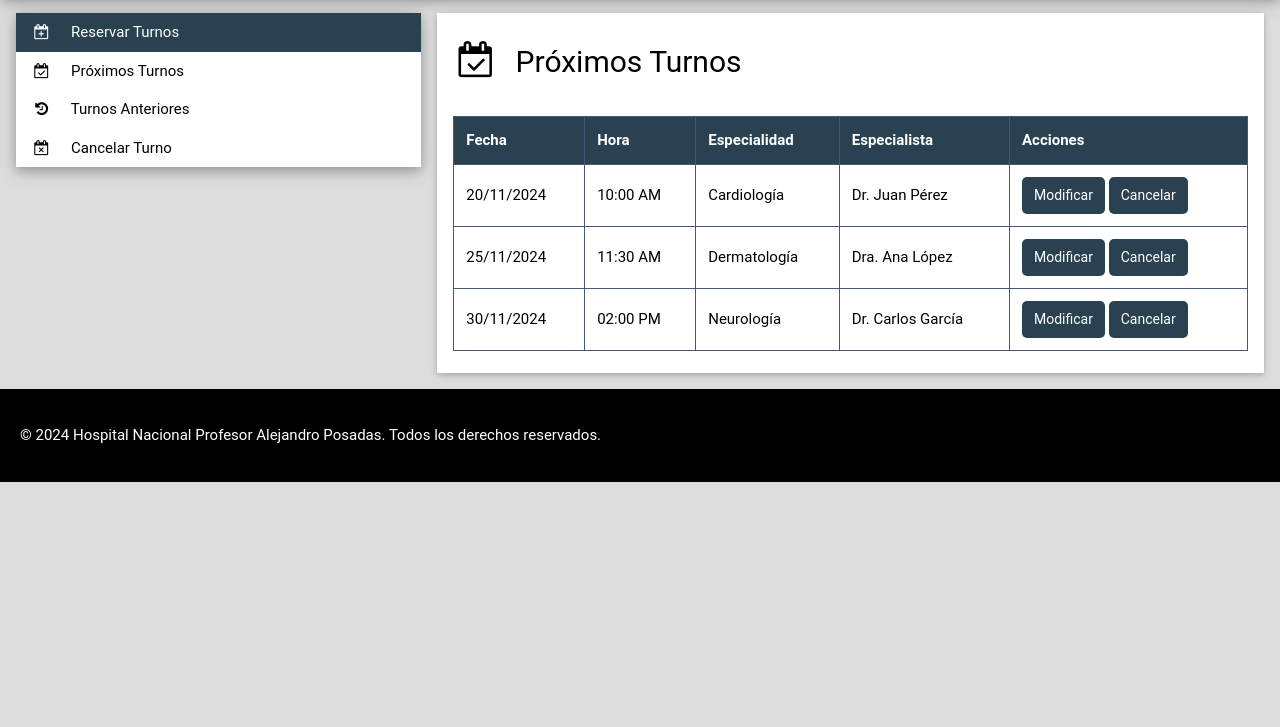
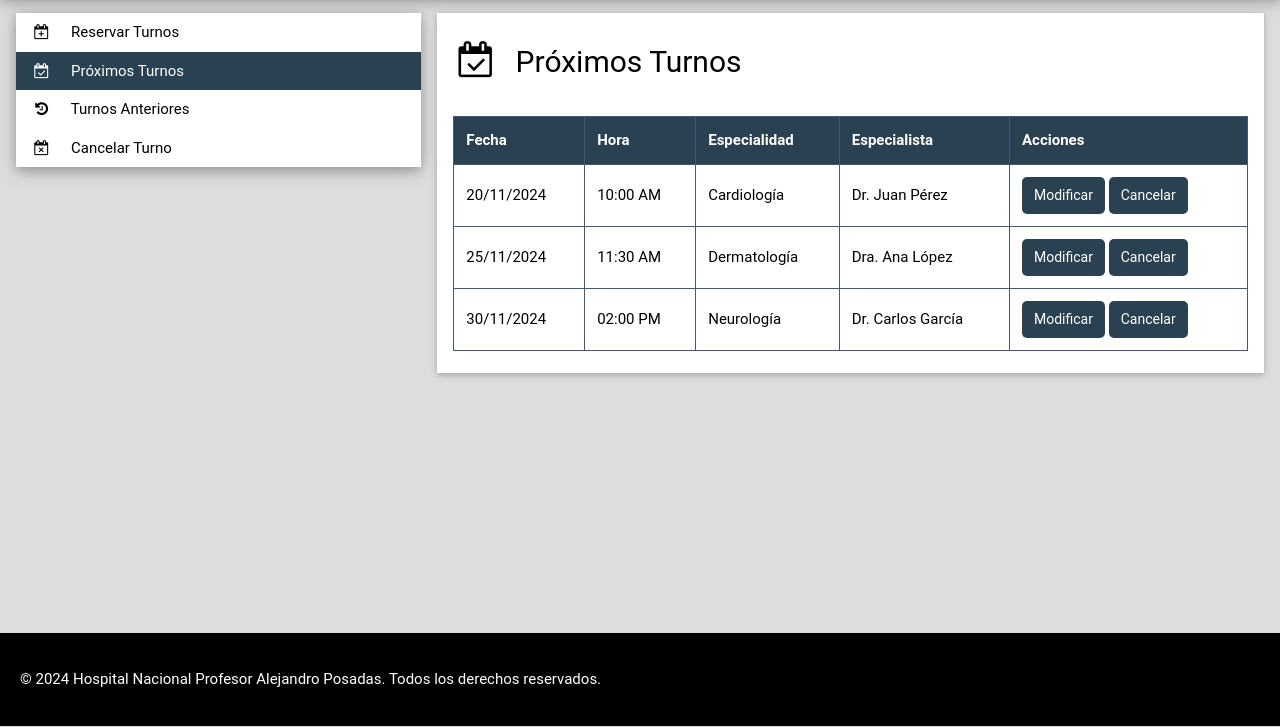
Before and after one commit to facundodm10/SistemaGestorDeTurnosHospitalPosadas, a plain HTML site: page SistemaTurnosHospitalPosadas/PRUEBA_FACUNDO/proximosTurnosFacundo.html in a window 1280 px wide. Shown: the part 73-800 px from the top of the page. Drawn offline with nearby package versions, Linux system fonts and the light colour scheme.

Commit message:
facundo psuh

```diff
--- a/SistemaTurnosHospitalPosadas/PRUEBA_FACUNDO/proximosTurnosFacundo.html
+++ b/SistemaTurnosHospitalPosadas/PRUEBA_FACUNDO/proximosTurnosFacundo.html
@@ -1,7 +1,7 @@
 <!DOCTYPE html>
 <html>
 <head>
-<title>W3.CSS Template</title>
+<title>PROXIMOS TURNOS</title>
 <meta charset="UTF-8">
 <meta name="viewport" content="width=device-width, initial-scale=1">
 <link rel="stylesheet" href="https://www.w3schools.com/w3css/4/w3.css">
@@ -99,7 +99,7 @@ body,h1,h2,h3,h4,h5,h6 {font-family: "Raleway", sans-serif}
 
 
 <!-- Header with full-height image -->
-<header class=" w3-display-container w3-grayscale-min" id="home">
+<header class=" w3-display-container w3-grayscale-min" id="home"  style="height: calc(100vh - 180px)">
     <div class="w3-content w3-margin-top" style="max-width:1400px;">
 
         <!-- The Grid -->
@@ -109,10 +109,10 @@ body,h1,h2,h3,h4,h5,h6 {font-family: "Raleway", sans-serif}
           <div class="w3-third w3-hide-small">
             <div class="w3-white w3-text-black w3-card-4 left-container">
               <div class="w3-bar-block">
-                <a href="#home" class="w3-bar-item w3-button w3-button-active w3-teall">
+                <a href="#home" class="w3-bar-item w3-button">
                   <i class="fa fa-calendar-plus-o fa-fw w3-margin-right"></i> Reservar Turnos
                 </a>
-                <a href="#about" class="w3-bar-item w3-button">
+                <a href="#about" class="w3-bar-item w3-button w3-button-active w3-teall">
                   <i class="fa fa-calendar-check-o fa-fw w3-margin-right"></i> Próximos Turnos
                 </a>
                 <a href="#services" class="w3-bar-item w3-button">
```
Also changed, not shown: SistemaTurnosHospitalPosadas/PRUEBA_FACUNDO/ReservarFacundo.html (+1 -7 lines), SistemaTurnosHospitalPosadas/PRUEBA_FACUNDO/detalleFacundo.html (+1 -1 lines), SistemaTurnosHospitalPosadas/PRUEBA_FACUNDO/especialistasFacundo.html (+1 -1 lines), SistemaTurnosHospitalPosadas/PRUEBA_FACUNDO/indexFacundo.html (+1 -1 lines).
